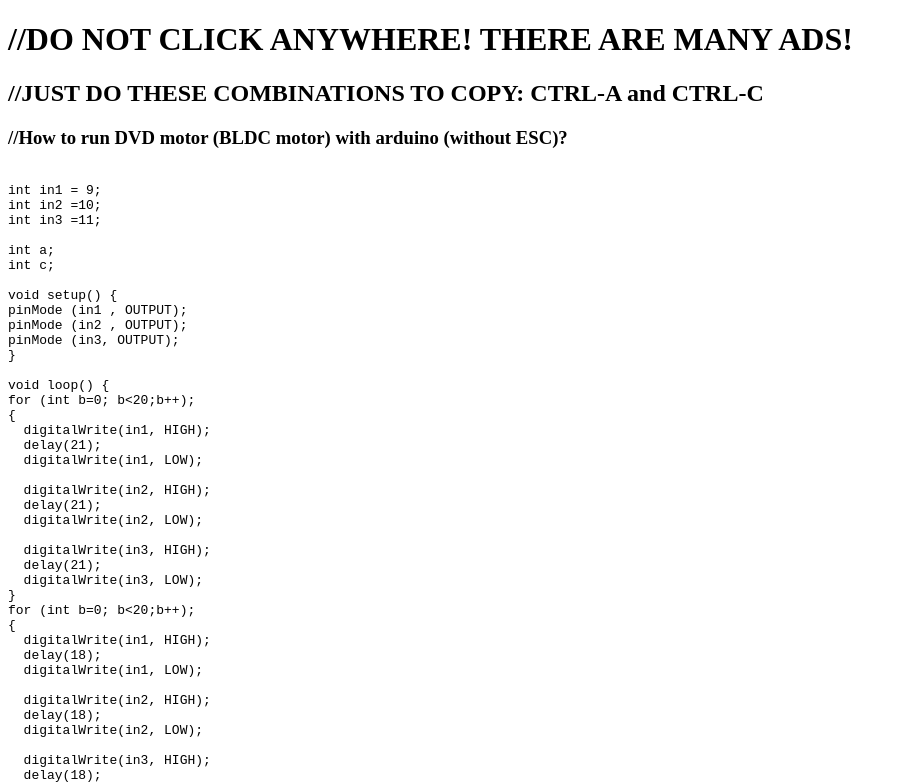
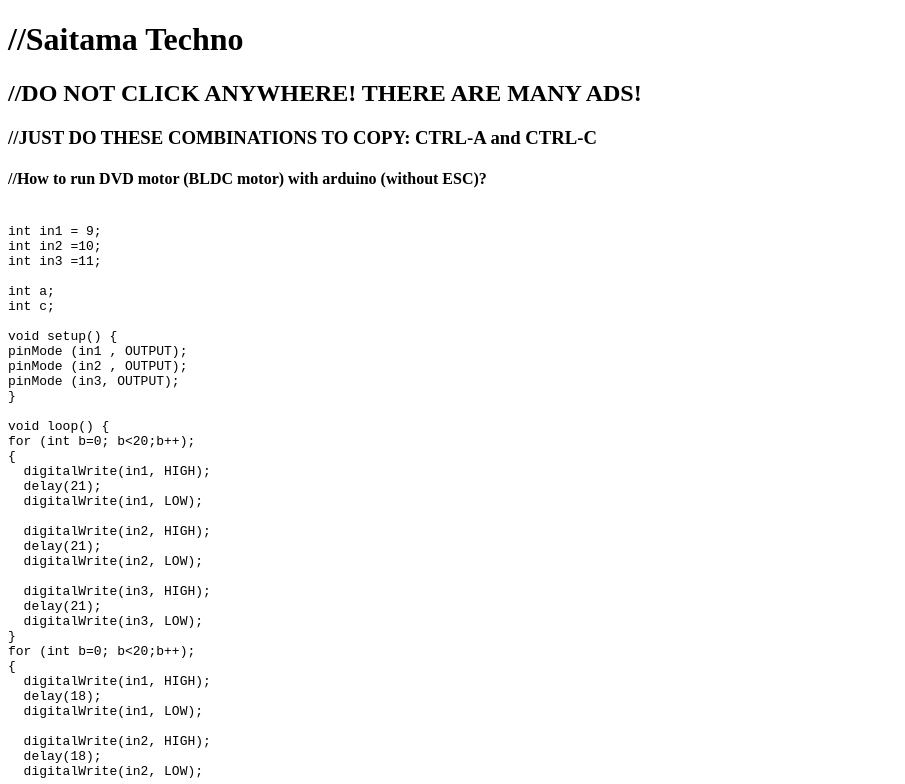
Before and after one commit to SaitamaTechno/rundvdmotor, a plain HTML site: page index.html in a window 1280 px wide. Shown: the top 784 px of the page, without its empty margins (0-905 px from the left). Drawn offline with Linux system fonts and the light colour scheme.

Commit message:
Update index.html

```diff
--- a/index.html
+++ b/index.html
@@ -14,9 +14,11 @@
 </div>
 
     <body>
-<h1>//DO NOT CLICK ANYWHERE! THERE ARE MANY ADS!</h1>
-<h2>//JUST DO THESE COMBINATIONS TO COPY: CTRL-A and CTRL-C</h2>
-<h3>//How to run DVD motor (BLDC motor) with arduino (without ESC)?</h3>
+<h1>//Saitama Techno</h1>
+<h2>//DO NOT CLICK ANYWHERE! THERE ARE MANY ADS!</h2>
+<h3>//JUST DO THESE COMBINATIONS TO COPY: CTRL-A and CTRL-C</h3>
+<h4>//How to run DVD motor (BLDC motor) with arduino (without ESC)?</h4>
+
 <pre><code>
 int in1 = 9;
 int in2 =10;
```
